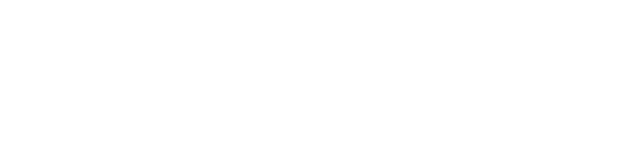
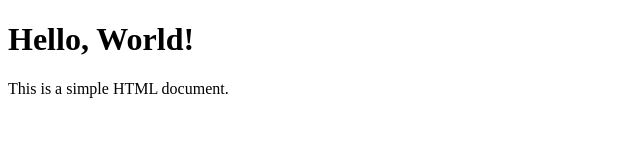
Before and after one commit to mariblan/Git-Practice-SE, a plain HTML site: page index.html in a window 1280 px wide. Shown: the whole page, without its empty margins (0-640 px from the left). Drawn offline with Linux system fonts and the light colour scheme.

Commit message:
Main tag added in index.html with h1 and paragraph

```diff
--- a/index.html
+++ b/index.html
@@ -6,6 +6,9 @@
     <title>Document</title>
 </head>
 <body>
-
+    <main>
+        <h1>Hello, World!</h1>
+        <p>This is a simple HTML document.</p>
+    </main>
 </body>
 </html>
```
